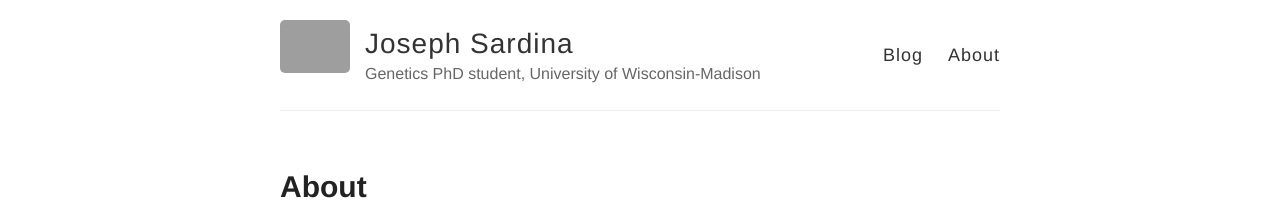
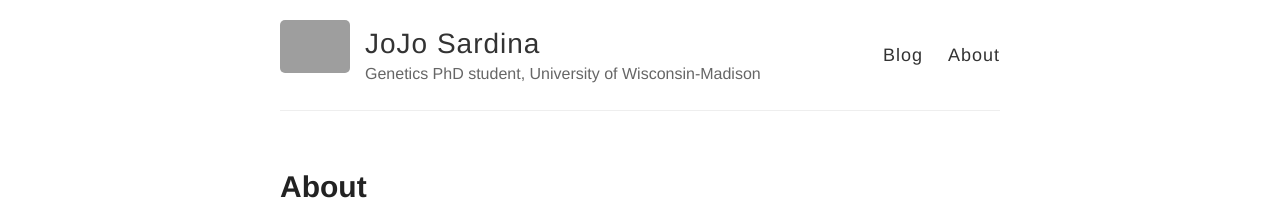
Before and after one commit to jojosardina/jojosardina.github.io, a Jekyll site: the page built from about.md, in a window 1280 px wide. Shown: the top 222 px of the page. Built offline with Jekyll 4.4.1, drawn with Linux system fonts in a browser that asks for light colours; grey boxes are pictures that could not be loaded.

Commit message:
Update _config.yml

```diff
--- a/_config.yml
+++ b/_config.yml
@@ -3,7 +3,7 @@
 #
 
 # Name of your site (displayed in the header)
-name: Joseph Sardina
+name: JoJo Sardina
 
 # Short bio or description (displayed in the header)
 description: Genetics PhD student, University of Wisconsin-Madison
```
